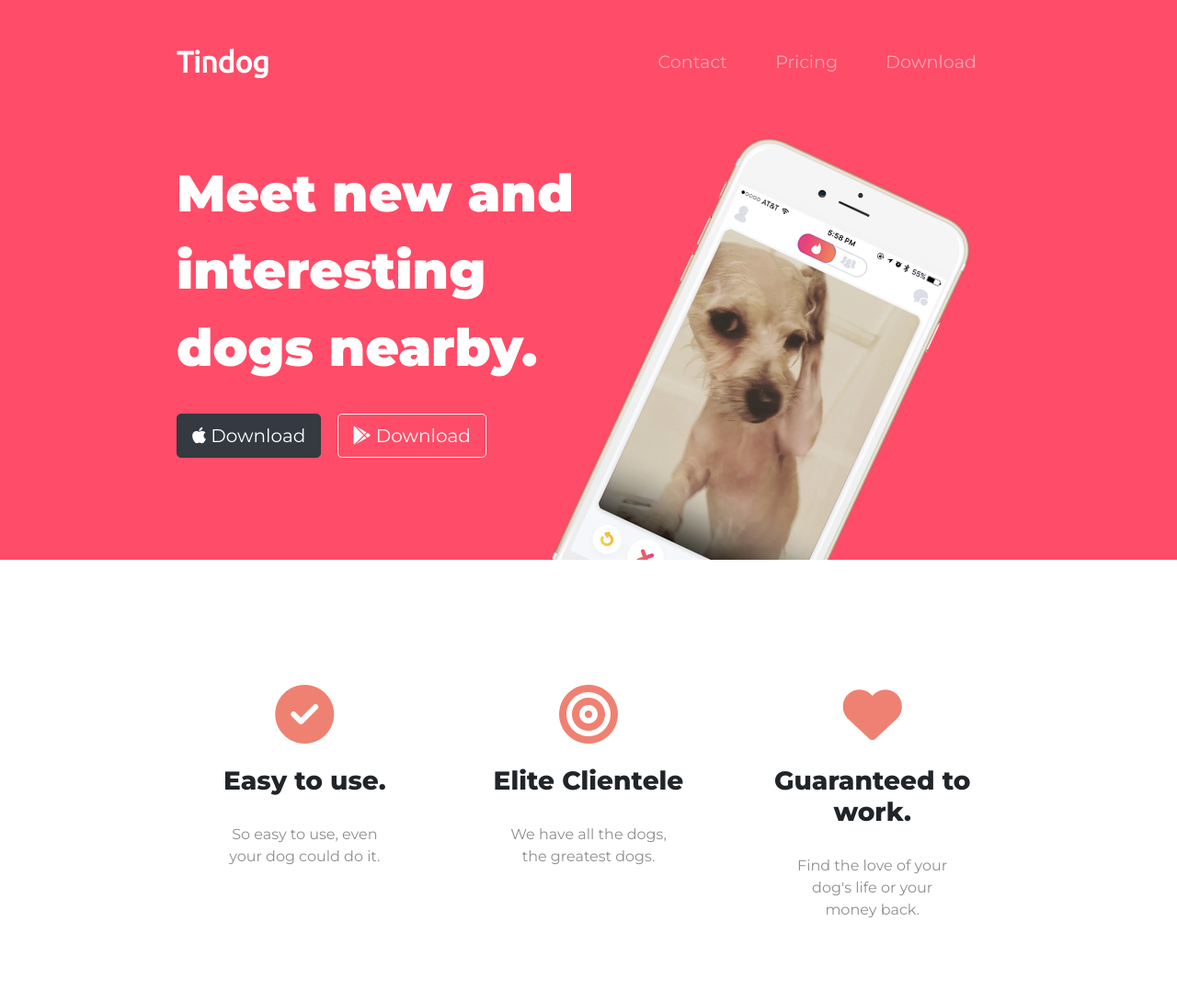
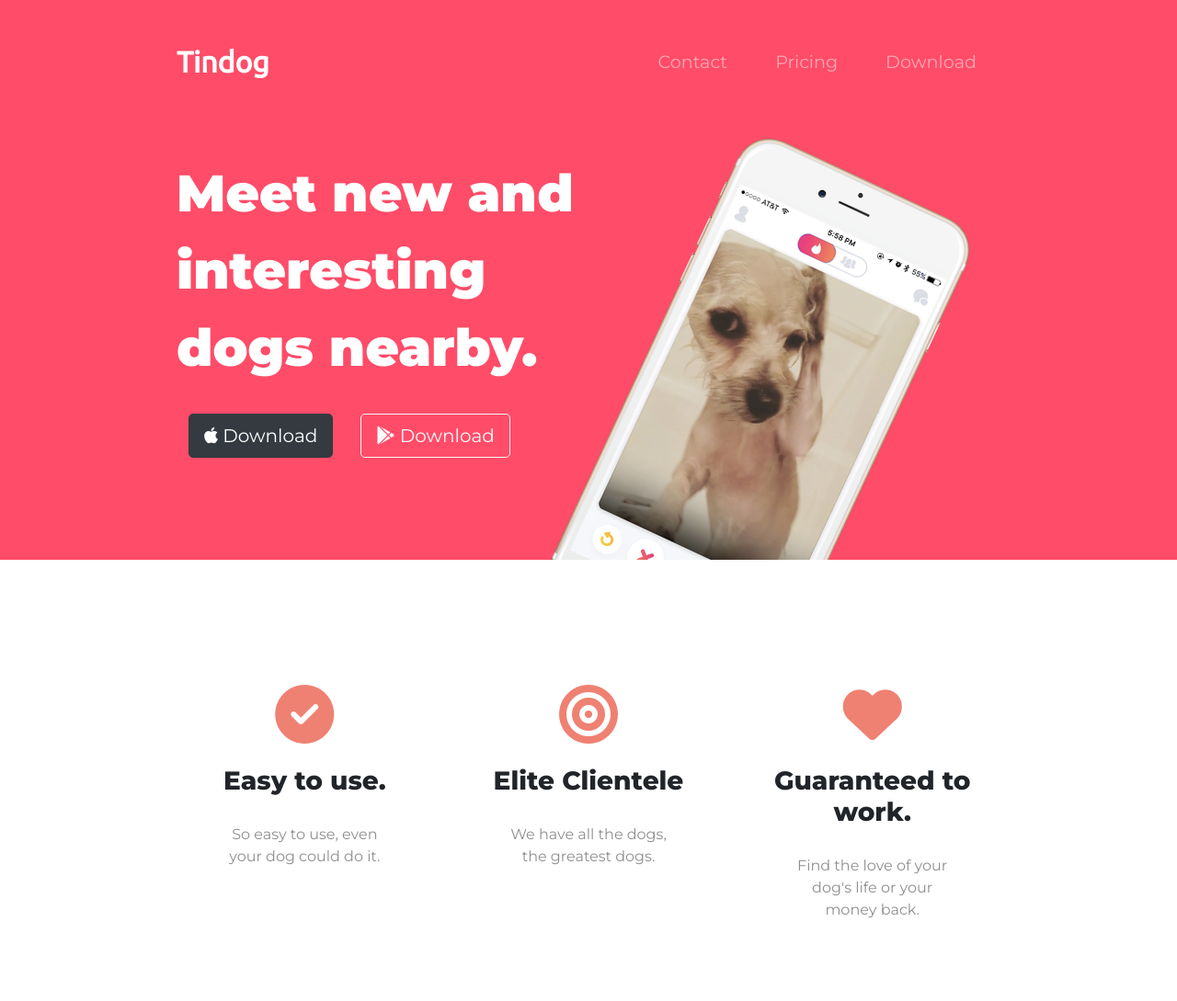
Before and after one commit to VadimihrSvS/TinDog, a plain HTML site: page index.html in a window 1280 px wide. Shown: the top 1089 px of the page at 92% size. Drawn offline with nearby package versions, Linux system fonts and the light colour scheme.

Commit message:
Center download buttons

```diff
--- a/css/styles.css
+++ b/css/styles.css
@@ -73,7 +73,7 @@ button {
 /* Download Buttons */
 
 .download-button{
-  margin: 5% 3% 5% 0;
+  margin: 5% 3% 5%;
 }
 
 .features-p {
```
